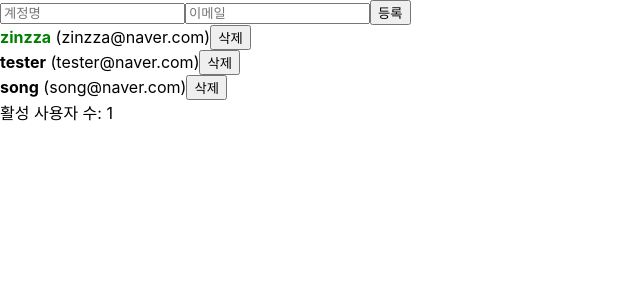
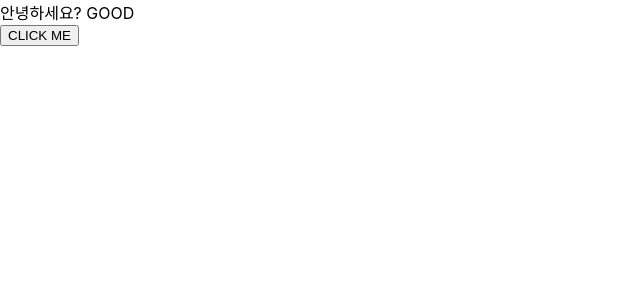
Before and after one commit to Zinzza-Song/begin-react, a React (Create React App) app: page / in a window 1280 px wide. Shown: the top 300 px of the page, without its empty margins (0-640 px from the left). Built offline with nearby package versions, Linux system fonts and the light colour scheme.

Commit message:
Context API를 활용한 전역 값 관리

```diff
--- /dev/null
+++ b/src/ContextSample.js
@@ -0,0 +1,29 @@
+import React, { createContext, useContext, useState } from "react";
+
+const MyContext = createContext("defaultValue");
+
+function Child() {
+  const text = useContext(MyContext);
+  return <div>안녕하세요? {text}</div>;
+}
+
+function Parent({ text }) {
+  return <Child text={text} />;
+}
+
+function GrandParent({ text }) {
+  return <Parent text={text} />;
+}
+
+function ContextSample() {
+  const [value, setValue] = useState(true);
+
+  return (
+    <MyContext.Provider value={value ? "GOOD" : "BAD"}>
+      <GrandParent />
+      <button onClick={() => setValue(!value)}>CLICK ME</button>
+    </MyContext.Provider>
+  );
+}
+
+export default ContextSample;
--- a/src/index.js
+++ b/src/index.js
@@ -1,14 +1,15 @@
 import React from "react";
 import ReactDOM from "react-dom/client";
 import "./index.css";
-import App from "./App";
+// import App from "./App";
 // import Counter from "./Counter";
 import reportWebVitals from "./reportWebVitals";
+import ContextSample from "./ContextSample";
 
 const root = ReactDOM.createRoot(document.getElementById("root"));
 root.render(
   <React.StrictMode>
-    <App />
+    <ContextSample />
   </React.StrictMode>
 );
 
```
